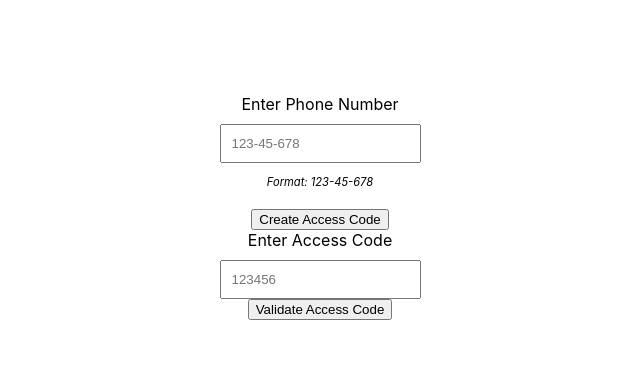
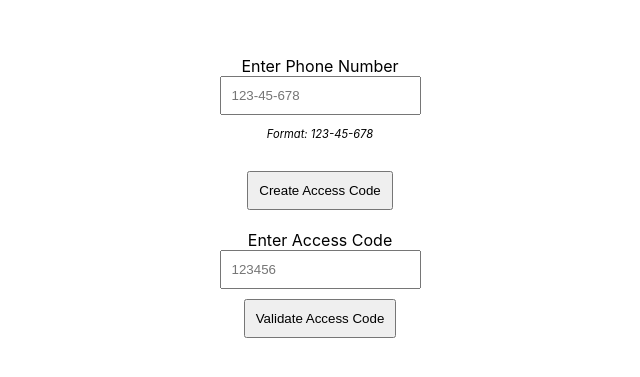
Before and after one commit to TracK92/React_Front_End, a React (Create React App) app: page / in a window 1280 px wide. Shown: the part 213-590 px from the top of the page, without its empty margins (320-960 px from the left). Built offline with nearby package versions, Linux system fonts and the light colour scheme; the HTML template or start-up script is replaced by a standard one.

Commit message:
Style the page

```diff
--- a/src/Components/Form/form.css
+++ b/src/Components/Form/form.css
@@ -14,7 +14,12 @@ form {
 input {
   display: block;
   padding: 10px;
-  margin-top: 10px;
+  /* margin-top: 10px; */
+}
+
+button {
+  padding: 10px;
+  margin: 10px 0 20px;
 }
 
 .format {
```
